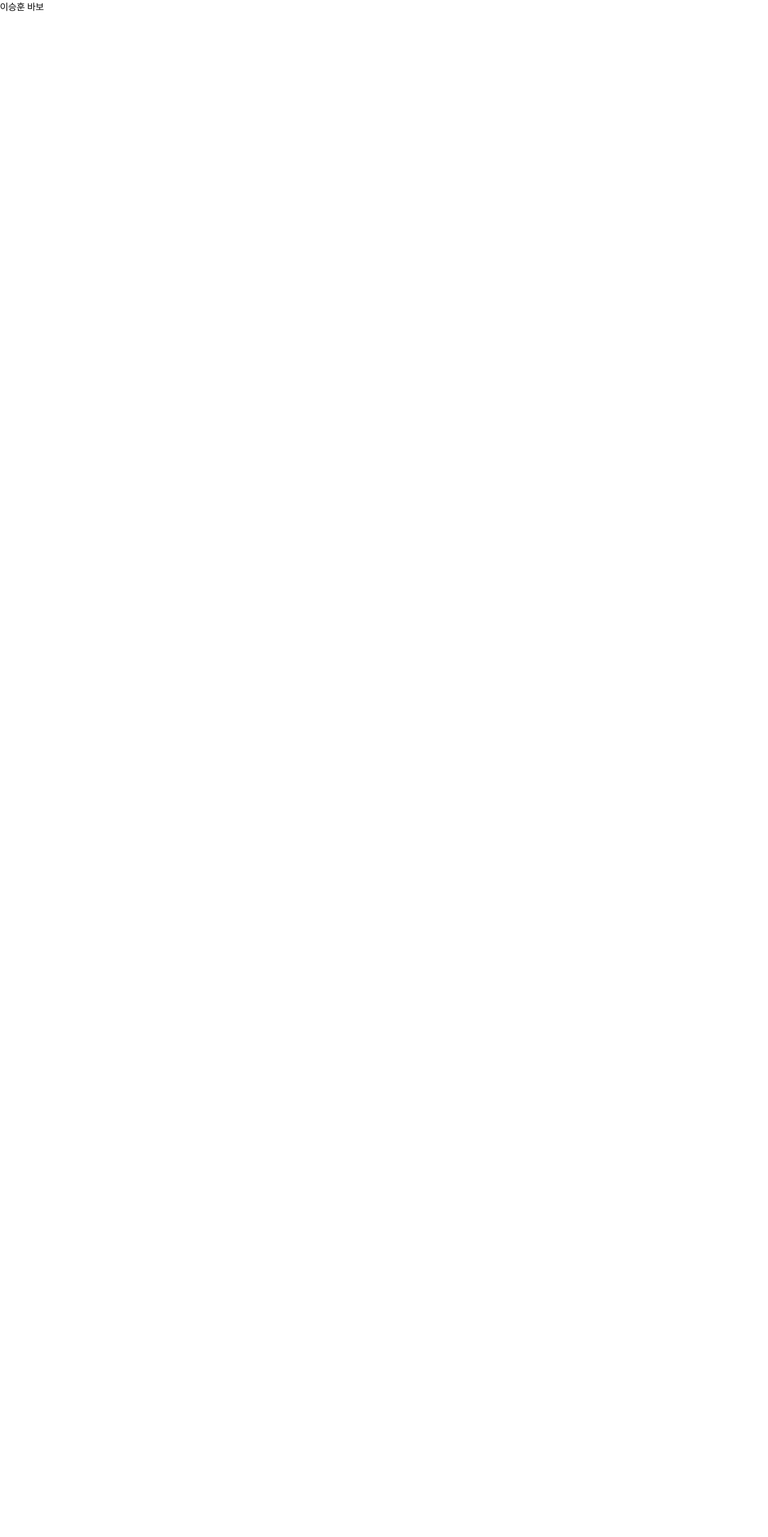
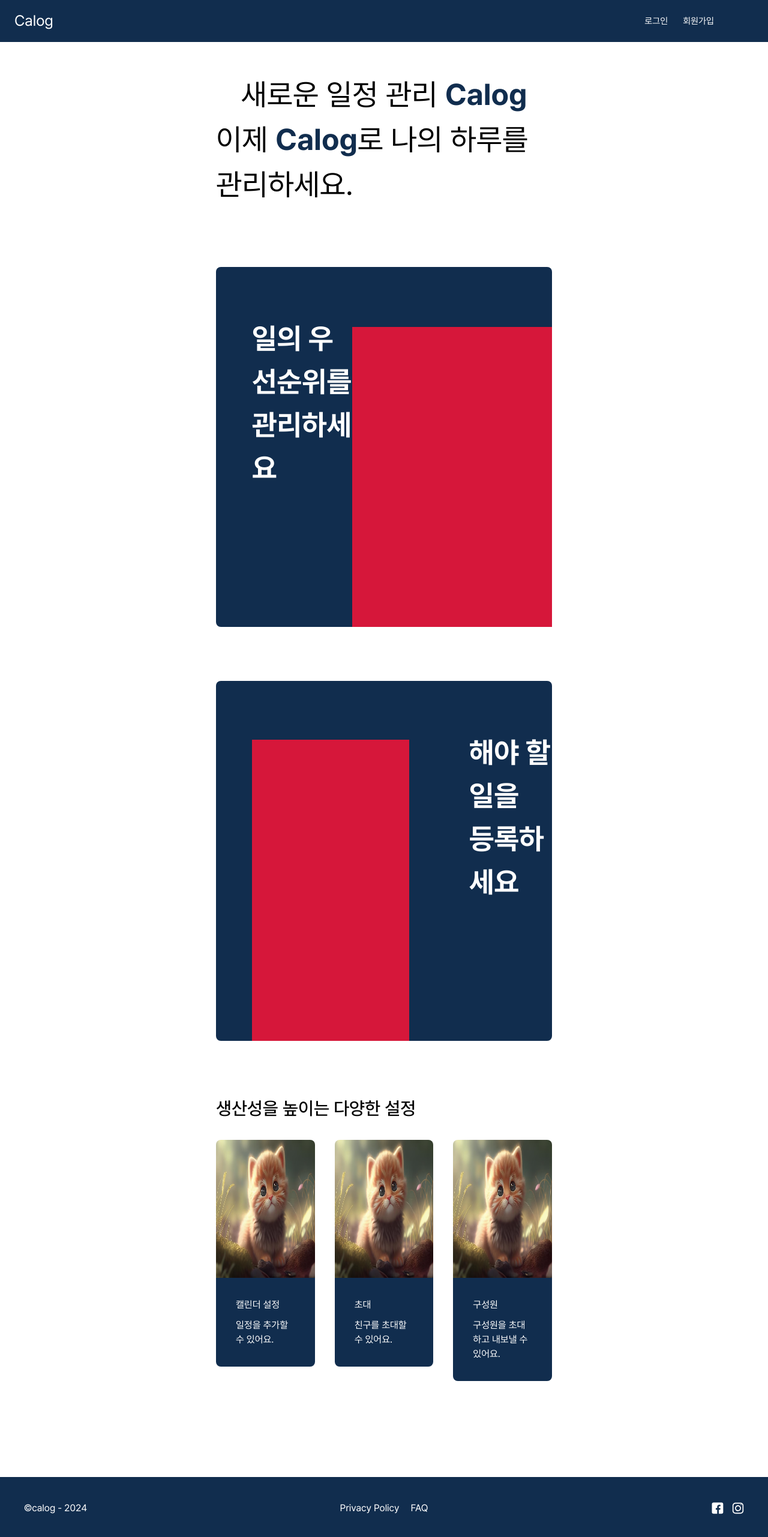
Before and after one commit to junhyeon0218/calog-ui, a Next.js app: page / in a window 1280 px wide. Shown: the whole page at 60% size. Before the commit the page ends 800 px from the top, so only its background shows below. Built offline with nearby package versions, Linux system fonts and the light colour scheme.

Commit message:
🎨 Design: footer ui 구현

```diff
--- /dev/null
+++ b/src/components/landing/footer/index.tsx
@@ -0,0 +1,19 @@
+import Image from 'next/image';
+
+export default function Footer() {
+  return (
+    <div className="pt-40 pb-40 pl-40 pr-40 text-white tablet:h-100 bg-primary mobile:h-220">
+      <div className="tablet:grid-cols-3 tablet:grid mobile:flex mobile:flex-col mobile:items-center mobile:gap-32">
+        <span>©calog - 2024</span>
+        <div className="flex justify-center gap-19">
+          <span>Privacy Policy</span>
+          <span>FAQ</span>
+        </div>
+        <div className="flex justify-end gap-14">
+          <Image width={20} height={20} src="/images/landing/facebook-icon.svg" alt="facebook icon" />
+          <Image width={20} height={20} src="/images/landing/instagram-icon.svg" alt="instagram icon" />
+        </div>
+      </div>
+    </div>
+  );
+}
--- a/src/pages/index.tsx
+++ b/src/pages/index.tsx
@@ -1,7 +1,13 @@
+import Header from '@/components/common/header';
+import Content from '@/components/landing/content';
+import Footer from '@/components/landing/footer';
+
 export default function main() {
   return (
     <div>
-      <div className="text-gray-9F">이승훈 바보</div>
+      <Header />
+      <Content />
+      <Footer />
     </div>
   );
 }
```
Also changed, not shown: public/images/landing/Instagram-icon.svg (added), public/images/landing/facebook-icon.svg (added).
